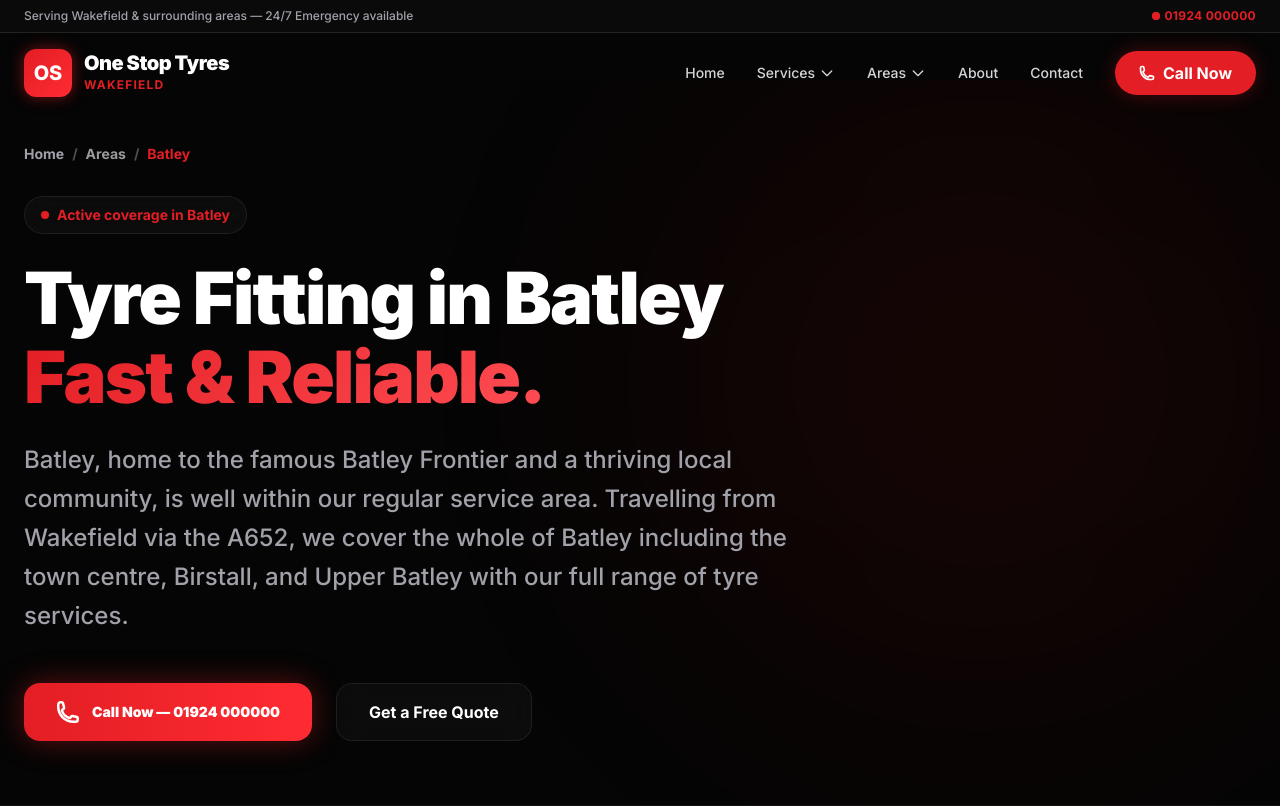
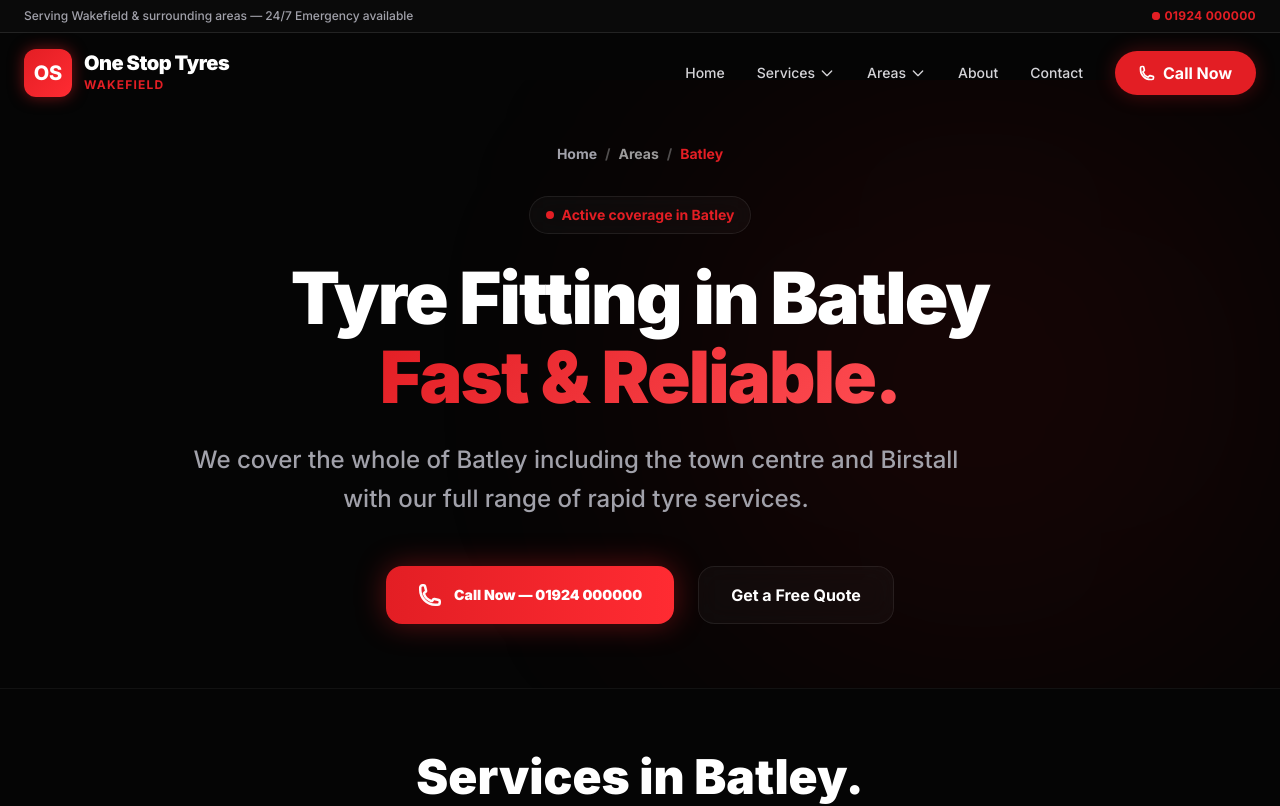
Before and after one commit to atifjan2019/onestopewakfield, a Next.js app: page /areas/batley in a window 1280 px wide. Shown: the top 806 px of the page. Built offline with nearby package versions, Linux system fonts and the light colour scheme.

Commit message:
feat: implement About page and dynamic area-specific service landing pages

```diff
--- a/src/app/about/page.js
+++ b/src/app/about/page.js
@@ -13,15 +13,15 @@ export default function AboutPage() {
       {/* Hero */}
       <section className="relative py-8 md:py-16 px-4 md:px-6 overflow-hidden min-h-[500px] flex flex-col justify-center">
         <div className="absolute top-0 right-0 w-[300px] md:w-[500px] h-[300px] md:h-[500px] bg-accent/10 blur-[80px] md:blur-[120px] rounded-full pointer-events-none"></div>
-        <div className="mx-auto max-w-7xl relative z-10 w-full">
-          <nav className="mb-8">
+        <div className="mx-auto max-w-7xl relative z-10 w-full text-center">
+          <nav className="mb-8 flex justify-center">
             <ol className="flex items-center gap-2 text-sm font-bold text-text-muted">
               <li><Link href="/" className="hover:text-white transition-colors">Home</Link></li>
               <li className="text-white/30">/</li>
               <li className="text-accent">About Us</li>
             </ol>
           </nav>
-          <div className="max-w-3xl">
+          <div className="max-w-3xl mx-auto">
             <h1 className="text-4xl md:text-6xl lg:text-7xl font-black text-white leading-[1.3em] mb-4 md:mb-6 tracking-tight">
               Driven by <span className="text-gradient-accent">Quality</span> & Speed.
             </h1>
--- a/src/app/areas/[area]/page.js
+++ b/src/app/areas/[area]/page.js
@@ -54,8 +54,8 @@ export default async function AreaPage({ params }) {
       {/* Hero */}
       <section className="relative py-8 md:py-16 px-4 md:px-6 overflow-hidden min-h-[500px] flex flex-col justify-center">
         <div className="absolute top-0 right-0 w-[400px] md:w-[600px] h-[400px] md:h-[600px] bg-accent/10 blur-[100px] md:blur-[150px] rounded-full pointer-events-none animate-pulse-slow"></div>
-        <div className="mx-auto max-w-7xl relative z-10 w-full">
-          <nav className="mb-8">
+        <div className="mx-auto max-w-7xl relative z-10 w-full text-center">
+          <nav className="mb-8 flex justify-center">
             <ol className="flex items-center gap-2 text-sm font-bold text-text-muted">
               <li><Link href="/" className="hover:text-white transition-colors">Home</Link></li>
               <li className="text-white/30">/</li>
@@ -65,7 +65,7 @@ export default async function AreaPage({ params }) {
             </ol>
           </nav>
 
-          <div className="max-w-4xl">
+          <div className="max-w-4xl mx-auto">
             <div className="inline-flex items-center gap-2 px-4 py-2 rounded-full glass-panel border border-accent/30 text-accent font-bold text-sm mb-6">
               <span className="relative flex h-2 w-2">
                 <span className="animate-ping absolute inline-flex h-full w-full rounded-full bg-accent opacity-75"></span>
@@ -80,7 +80,7 @@ export default async function AreaPage({ params }) {
             </h1>
             <p className="text-text-muted text-lg md:text-2xl font-medium max-w-3xl mb-8 md:mb-12 leading-relaxed">{area.intro}</p>
 
-            <div className="flex flex-col sm:flex-row gap-4 md:gap-6">
+            <div className="flex flex-col sm:flex-row justify-center gap-4 md:gap-6">
               <a
                 href={PHONE_HREF}
                 className="group relative inline-flex items-center justify-center gap-3 w-full sm:w-auto px-6 py-3 md:px-8 md:py-4 font-black text-white text-base md:text-sm md:text-base transition-all duration-300 bg-gradient-to-r from-accent to-accent-hover rounded-2xl shadow-[0_0_30px_rgba(227,30,36,0.4)] hover:shadow-[0_0_50px_rgba(227,30,36,0.6)] hover:-translate-y-1"
--- a/src/data/areas.js
+++ b/src/data/areas.js
@@ -3,7 +3,7 @@ export const areas = [
   {
     slug: "leeds",
     name: "Leeds",
-    intro: "Serving customers across Leeds from our Wakefield base, we are just a short drive down the M1 to reach you. Whether you are near the city centre, out by the White Rose Shopping Centre, or along the A61 corridor, our mobile tyre service covers the entire Leeds area with fast arrival times.",
+    intro: "Serving customers across Leeds from our Wakefield base, our mobile tyre service covers the entire area with fast arrival times.",
     landmarks: "the M1 motorway, A61, White Rose Shopping Centre, and Leeds city centre",
     whyChooseUs: [
       "Typically with you in Leeds within 45 minutes of your call",
@@ -17,7 +17,7 @@ export const areas = [
   {
     slug: "dewsbury",
     name: "Dewsbury",
-    intro: "Dewsbury is one of our closest coverage areas, located just off the A638 from Wakefield. Whether you need roadside help near Dewsbury town centre, a mobile fitting at your home in Savile Town, or tyres sorted near the Dewsbury Ring Road, we can be with you quickly.",
+    intro: "Dewsbury is one of our closest coverage areas, offering rapid mobile tyre fitting directly to your door.",
     landmarks: "Dewsbury town centre, the A638, Savile Town, and Dewsbury Ring Road",
     whyChooseUs: [
       "One of our fastest response areas with arrival often under 20 minutes",
@@ -31,7 +31,7 @@ export const areas = [
   {
     slug: "castleford",
     name: "Castleford",
-    intro: "Just east of Wakefield along the A656, Castleford is well within our core service area. From the high street to the Junction 32 retail park and all the residential streets in between, we provide fast, reliable tyre services to Castleford drivers every day.",
+    intro: "From the high street to residential avenues, we provide fast, reliable tyre services to Castleford drivers every day.",
     landmarks: "Castleford high street, Junction 32 retail outlet, and the A656",
     whyChooseUs: [
       "Quick access via the A656 with typical arrival in under 25 minutes",
@@ -45,7 +45,7 @@ export const areas = [
   {
     slug: "pontefract",
     name: "Pontefract",
-    intro: "Historic Pontefract sits just a few miles east of us, making it one of the easiest areas for us to reach. Whether you are near Pontefract Castle, on the Baghill Lane estate, or heading out towards the A1(M), we offer comprehensive tyre services with minimal waiting time.",
+    intro: "Historic Pontefract is easily accessible from our base, allowing us to offer comprehensive tyre services with minimal wait times.",
     landmarks: "Pontefract Castle, Baghill Lane, the A1(M), and Pontefract Racecourse",
     whyChooseUs: [
       "Excellent coverage of all Pontefract postcodes with fast arrival",
@@ -59,7 +59,7 @@ export const areas = [
   {
     slug: "normanton",
     name: "Normanton",
-    intro: "Normanton is practically on our doorstep. Located right next to Wakefield along the A655, it is one of the areas we can reach fastest. If you need tyres fitted urgently near Normanton town centre, along Wakefield Road, or in the Altofts area, we will be there in no time.",
+    intro: "Practically on our doorstep, Normanton is one of our fastest response areas for urgent tyre fitting and repairs.",
     landmarks: "Normanton town centre, the A655, Wakefield Road, and Altofts",
     whyChooseUs: [
       "Our fastest response area with arrival often within 15 minutes",
@@ -73,7 +73,7 @@ export const areas = [
   {
     slug: "ossett",
     name: "Ossett",
-    intro: "Located just west of Wakefield, Ossett is a quick hop along the A638 for our team. Whether you are on the high street, near Ossett Academy, or on the residential roads off Healey Road, we provide convenient mobile tyre fitting delivered right to your door.",
+    intro: "Located just a quick hop along the A638, we provide convenient mobile tyre fitting anywhere in Ossett.",
     landmarks: "Ossett town centre, the A638, Ossett Academy, and Healey Road",
     whyChooseUs: [
       "Minutes from our Wakefield base with rapid response guaranteed",
@@ -87,7 +87,7 @@ export const areas = [
   {
     slug: "batley",
     name: "Batley",
-    intro: "Batley, home to the famous Batley Frontier and a thriving local community, is well within our regular service area. Travelling from Wakefield via the A652, we cover the whole of Batley including the town centre, Birstall, and Upper Batley with our full range of tyre services.",
+    intro: "We cover the whole of Batley including the town centre and Birstall with our full range of rapid tyre services.",
     landmarks: "Batley town centre, the A652, Batley Frontier, and Birstall",
     whyChooseUs: [
       "Consistent coverage across Batley and neighbouring Birstall",
@@ -101,7 +101,7 @@ export const areas = [
   {
     slug: "horbury",
     name: "Horbury",
-    intro: "Horbury sits right on Wakefield's western edge, making it one of the closest areas we serve. Whether you are along Horbury High Street, near Horbury Bridge, or on the residential streets off Quarry Hill, we can often be with you within just 10 minutes of receiving your call.",
+    intro: "Horbury sits right on Wakefield's western edge, meaning our team can often reach you within just 10 minutes.",
     landmarks: "Horbury High Street, Horbury Bridge, Quarry Hill, and the Calder & Hebble Navigation",
     whyChooseUs: [
       "One of our closest service areas with some of the fastest arrival times available",
```
